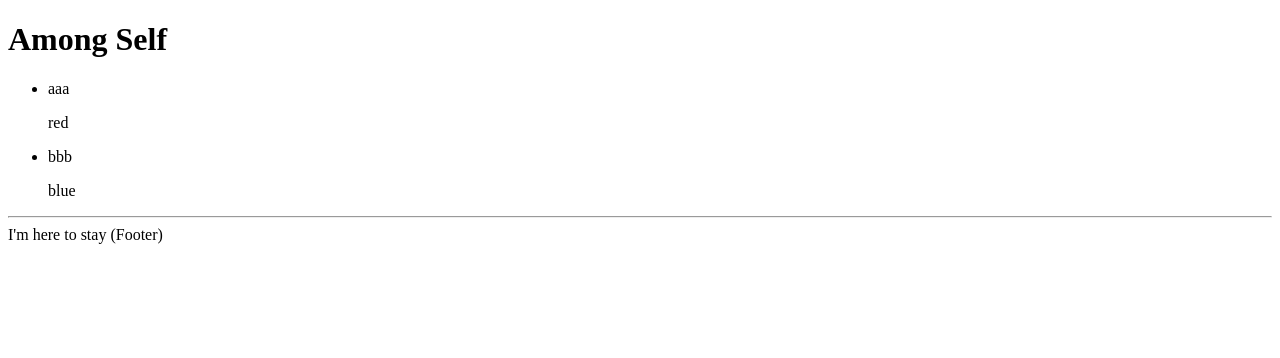
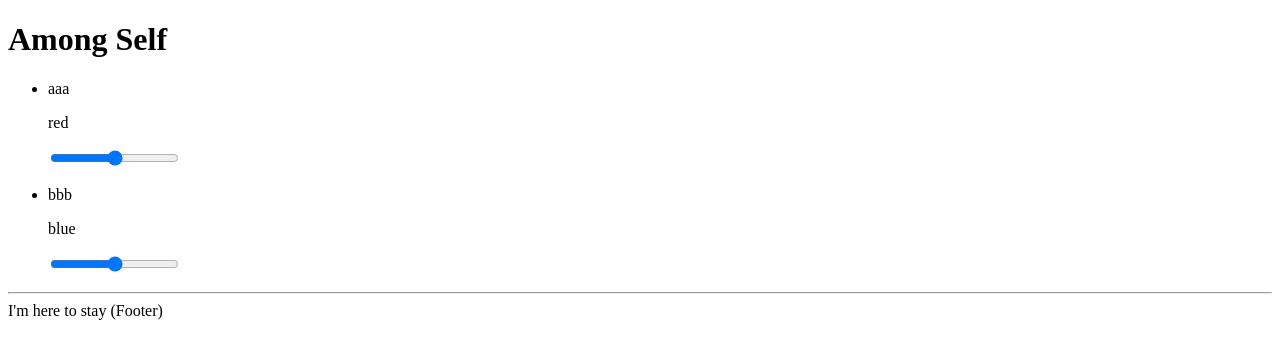
Before and after one commit to yensaki/among-self, a Next.js app: page / in a window 1280 px wide. Shown: the top 358 px of the page. Built offline with nearby package versions, Linux system fonts and the light colour scheme.

Commit message:
range slider of Density

```diff
--- a/components/Crew.tsx
+++ b/components/Crew.tsx
@@ -20,6 +20,9 @@ const Crew = ({color, name, mark}: Props) => (
             <p>
                 {mark}
             </p>
+            <div>
+                <input type="range" />
+            </div>
         </div>
     </li>
 )
```
